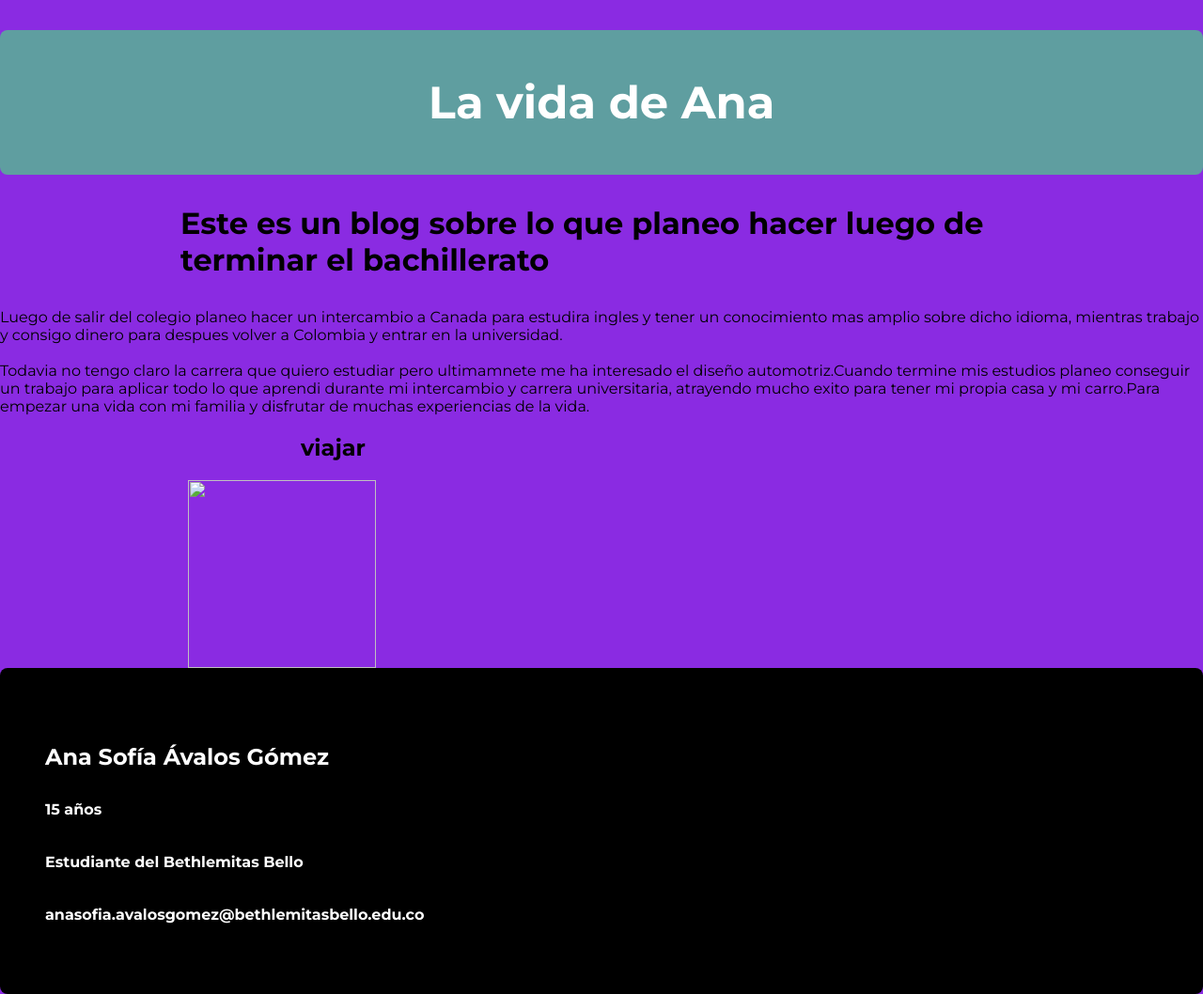
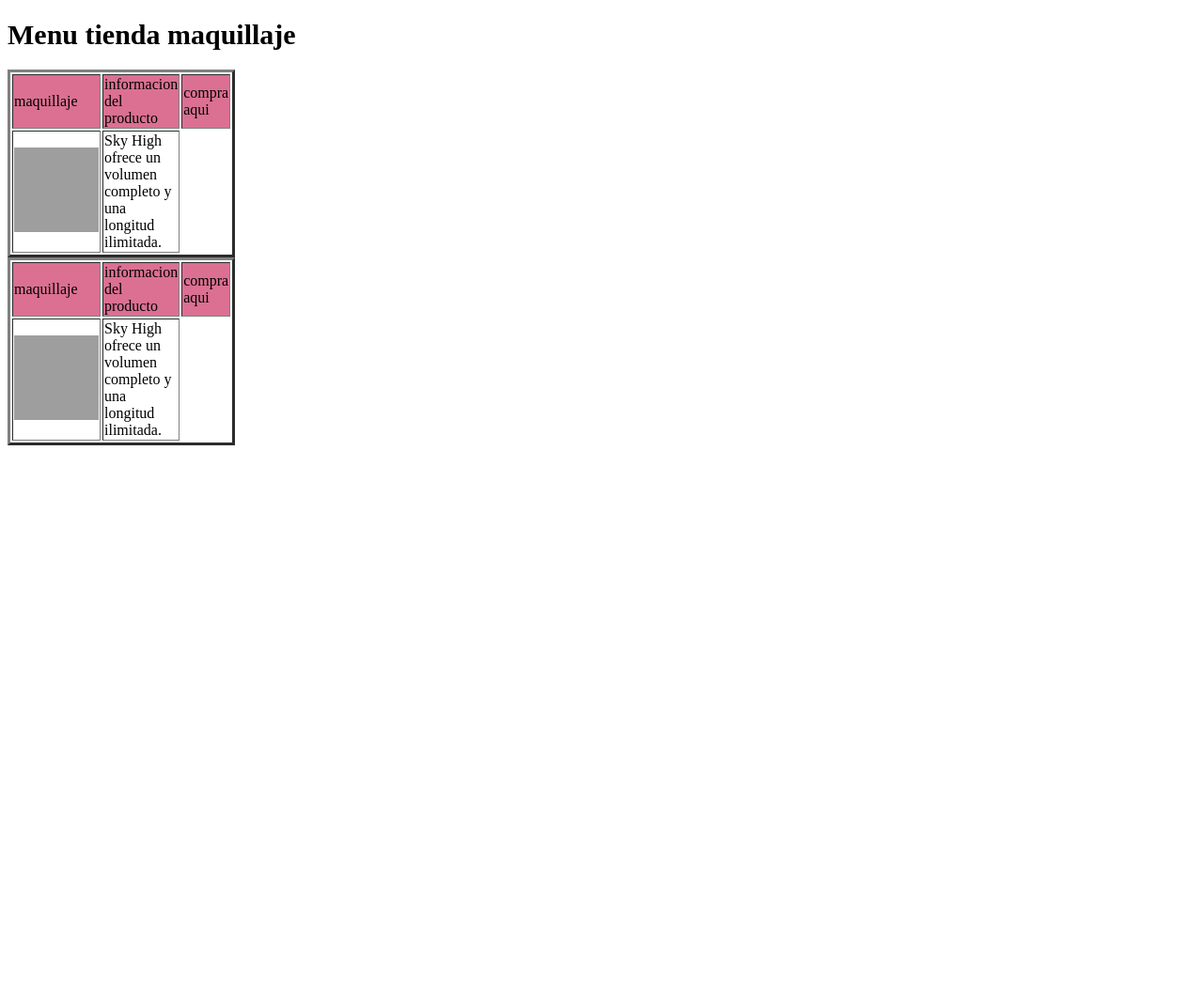
Before and after one commit to anasofia-avalos/html-ana-avalos, a website: page index.html in a window 1280 px wide. Shown: the whole page at 94% size. After the commit the page ends 800 px from the top, so only its background shows below. Drawn offline with Linux system fonts and the light colour scheme; grey boxes are pictures that could not be loaded.

Commit message:
sesion 5

```diff
--- /dev/null
+++ b/estilo.css
@@ -0,0 +1,10 @@
+.imagen1 {
+  width: 90px;
+  height: 90px;
+}
+h1 {
+  font-size: 30px;
+}
+.encabezado {
+  background-color: palevioletred;
+}
--- a/index.html
+++ b/index.html
@@ -1,39 +1,49 @@
 <!DOCTYPE html>
-<html>
+<html lang="en">
   <head>
-    <meta charset="utf-8" />
-    <link rel="preconnect" href="https://fonts.googleapis.com" />
-    <link rel="preconnect" href="https://fonts.gstatic.com" crossorigin />
-    <link
-      href="https://fonts.googleapis.com/css2?family=Montserrat:wght@400;700&display=swap"
-      rel="stylesheet"
-    />
-    <link rel="stylesheet" href="style.css" />
-    <title>Evaluación acumulativa</title>
+    <meta charset="UTF-8" />
+    <meta name="viewport" content="width=device-width, initial-scale=1.0" />
+    <meta http-equiv="X-UA-Compatible" content="ie=edge" />
+    <link rel="stylesheet" href="estilo.css" />
+    <title>Sesión N°5</title>
   </head>
-
-  <header>
-    <h1>La vida de Ana</h1>
-  </header>
   <body>
-    <h3>Este es un blog sobre lo que planeo hacer luego de terminar el bachillerato</h3>
-    <p>
-      Luego de salir del colegio planeo hacer un intercambio a Canada para estudira ingles y tener un conocimiento mas amplio sobre dicho idioma, mientras trabajo y consigo dinero para despues volver a Colombia y entrar en la universidad.
-      <br /><br />
-      Todavia no tengo claro la carrera que quiero estudiar pero ultimamnete me ha interesado el diseño automotriz.Cuando termine mis estudios planeo conseguir un trabajo para aplicar todo lo que aprendi durante mi intercambio y carrera universitaria, atrayendo mucho exito para tener mi propia casa y mi carro.Para empezar una vida con mi familia y disfrutar de muchas experiencias de la vida.
-
-    </p>
-    <h2>viajar</h2>
-    <img src="imagenes/hola.jpg" id="viaje" />
+    <h1>Menu tienda maquillaje</h1>
+    <table width="100px" table border="3">
+      <tr>
+        <td class="encabezado">maquillaje</td>
+        <td class="encabezado">informacion del producto</td>
+        <td class="encabezado">compra aqui</td>
+      </tr>
+      <tr>
+        <td>
+          <img
+            class="imagen1"
+            src="https://www.girlymaquillaje.com/wp-content/uploads/s-l1600-4.jpg.webp"
+          />
+        </td>
+        <td>
+          Sky High ofrece un volumen completo y una longitud ilimitada.
+        </td>
+      </tr>
+    </table>
+    <table width="100px" table border="3">
+      <tr>
+        <td class="encabezado">maquillaje</td>
+        <td class="encabezado">informacion del producto</td>
+        <td class="encabezado">compra aqui</td>
+      </tr>
+      <tr>
+        <td>
+          <img
+            class="imagen1"
+            src="https://www.girlymaquillaje.com/wp-content/uploads/s-l1600-4.jpg.webp"
+          />
+        </td>
+        <td>
+          Sky High ofrece un volumen completo y una longitud ilimitada.
+        </td>
+      </tr>
+    </table>
   </body>
-
-  <footer>
-<h4>Ana Sofía Ávalos Gómez<h4/>
-<h5>15 años<h5/>
-<h6>Estudiante del Bethlemitas Bello<h5/>
-
-
-
-    <a href="anasofia.avalosgomez@bethlemitasbello.edu.co">anasofia.avalosgomez@bethlemitasbello.edu.co</a>
-  </footer>
 </html>
--- a/style.css
+++ /dev/null
@@ -1,104 +0,0 @@
-html {
-  font-family: "Montserrat", sans-serif;
-}
-
-body {
-  margin: 0;
-  background-color: blueviolet;
-}
-
-header h1 {
-  background-color: cadetblue;
-  color: white;
-  padding: 3rem 2rem;
-  font-size: 3rem;
-  text-align: center;
-  border-radius: 0.5rem;
-}
-
-h2 {
-  font-size: 1.5rem;
-  width: 50%;
-  margin-left: auto;
-  margin-right: auto;
-}
-
-h3 {
-  font-size: 2rem;
-  width: 70%;
-  margin-left: auto;
-  margin-right: auto;
-}
-
-h4 {
-  font-size: 1.5rem;
-  width: 70%;
-  margin-left: center;
-  margin-right: center;
-}
-
-h5 {
-  font-size: 1rem;
-  width: 70%;
-  margin-left: center;
-  margin-right: center;
-}
-h6 {
-  font-size: 1rem;
-  width: 70%;
-  margin-left: center;
-  margin-right: center;
-}
-
-  body p
-  transition: all 0.3s ease;
-  background-color: #fff;
-  margin: 1rem 0;
-  border-radius: 0.5rem;
-  padding: 1rem 1rem;
-  cursor: pointer;
-  border: 1px solid #ccc;
-  width: 70%;
-  margin-left: auto;
-  margin-right: auto;
-}
-
-body p:hover {
-  box-shadow: 0 0.1rem 0.4rem rgba(0, 0, 0, 0.3);
-}
-
-footer {
-  background-color: black;
-  padding: 3rem;
-  color: white;
-  border-radius: 0.5rem;
-}
-
-footer p {
-  margin: 0;
-}
-
-footer a {
-  transition: color 0.3s ease;
-  color: white;
-  text-decoration: none;
-}
-
-footer a:hover {
-  color: cornflowerblue;
-}
-
-/* Go from zero to full opacity */
-@keyframes fadeEffect {
-  from {
-    opacity: 0;
-  }
-  to {
-    opacity: 1;
-  }
-}
-#viaje {
-  width: 200px;
-  height: 200px;
-  margin-left: 200px;
-  display: block;
```
Also changed, not shown: imagenes/pestañina.webp (added).
